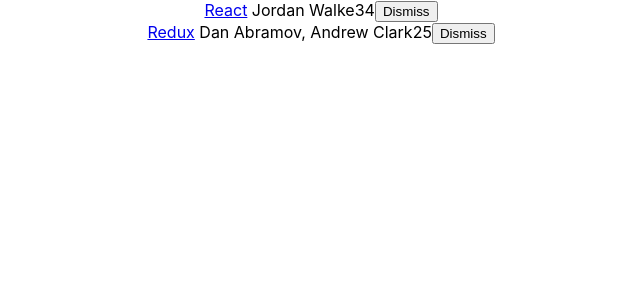
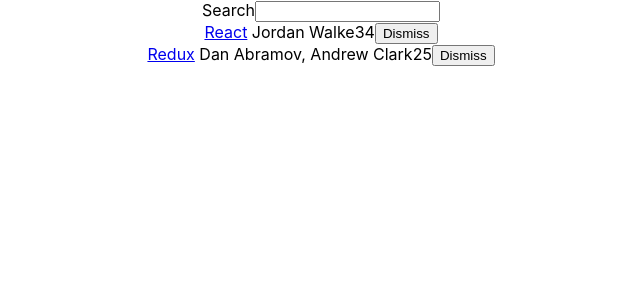
Before and after one commit to mizkuzy/hacker-news, a React (Create React App) app: page / in a window 1280 px wide. Shown: the top 300 px of the page, without its empty margins (319-959 px from the left). Built offline with nearby package versions, Linux system fonts and the light colour scheme.

Commit message:
Move Table, Search and Button to separated files as stateless components

```diff
--- a/src/App.js
+++ b/src/App.js
@@ -1,5 +1,7 @@
 import React, {Component} from 'react';
 import './App.css';
+import Table from "./Table";
+import Search from "./Search";
 
 const
   list = [{
@@ -18,17 +20,27 @@
     objectId: 1,
   },];
 
+const isSearched = (searchTerm) => (item) => {
+  return !searchTerm || item.title.toLowerCase().includes(searchTerm.toLowerCase());
+};
+
 class App extends Component {
 
   constructor() {
     super();
     this.state =
       {
-        list
+        list,
+        searchTerm: '',
       }
     ;
 
     this.onDismiss = this.onDismiss.bind(this);
+    this.onSearchChange = this.onSearchChange.bind(this);
+  }
+
+  onSearchChange(event) {
+    this.setState({searchTerm: event.target.value});
   }
 
   onDismiss(id) {
@@ -40,22 +52,21 @@
   }
 
   render() {
+    const {list, searchTerm} = this.state;
     return (
       <div className="App">
-        {this.state.list.map(item => (
-          <div key={item.objectId}>
-            <span> <a href={item.url}>{item.title}</a> </span>
-            <span>{item.author}</span>
-            <span>{item.num_comments}</span>
-            <span>{item.points}</span>
-            <span>
-              <button onClick={() => this.onDismiss(item.objectId)} type="button">
-                Dismiss
-              </button>
-            </span>
-          </div>
-        ))}
-
+        <Search
+          value={searchTerm}
+          onChange={this.onSearchChange}
+        >
+          Search
+        </Search>
+        <Table
+          list={list}
+          pattern={searchTerm}
+          onDismiss={this.onDismiss}
+          isSearched={isSearched}
+        />
       </div>
     );
   }
--- /dev/null
+++ b/src/Button.js
@@ -0,0 +1,12 @@
+import React from 'react';
+
+const Button = ({onClick, className = '', children,}) =>
+  <button
+    onClick={onClick}
+    className={className}
+    type="button"
+  >
+    {children}
+  </button>;
+
+export default Button
--- /dev/null
+++ b/src/Search.js
@@ -0,0 +1,13 @@
+import React from 'react';
+
+const Search = ({value, onChange, children}) =>
+  <form>
+    {children}
+    <input
+      type="text"
+      value={value}
+      onChange={onChange}
+    />
+  </form>;
+
+export default Search
--- /dev/null
+++ b/src/Table.js
@@ -0,0 +1,22 @@
+import React from 'react';
+import Button from "./Button";
+
+const Table = ({list, pattern, onDismiss, isSearched}) =>
+  list.filter(isSearched(pattern))
+    .map(item => (
+      <div key={item.objectId}>
+        <span> <a href={item.url}>{item.title}</a> </span>
+        <span>{item.author}</span>
+        <span>{item.num_comments}</span>
+        <span>{item.points}</span>
+        <span>
+              <Button
+                onClick={() => onDismiss(item.objectId)}
+              >
+                Dismiss
+              </Button>
+            </span>
+      </div>
+    ));
+
+export default Table
```
